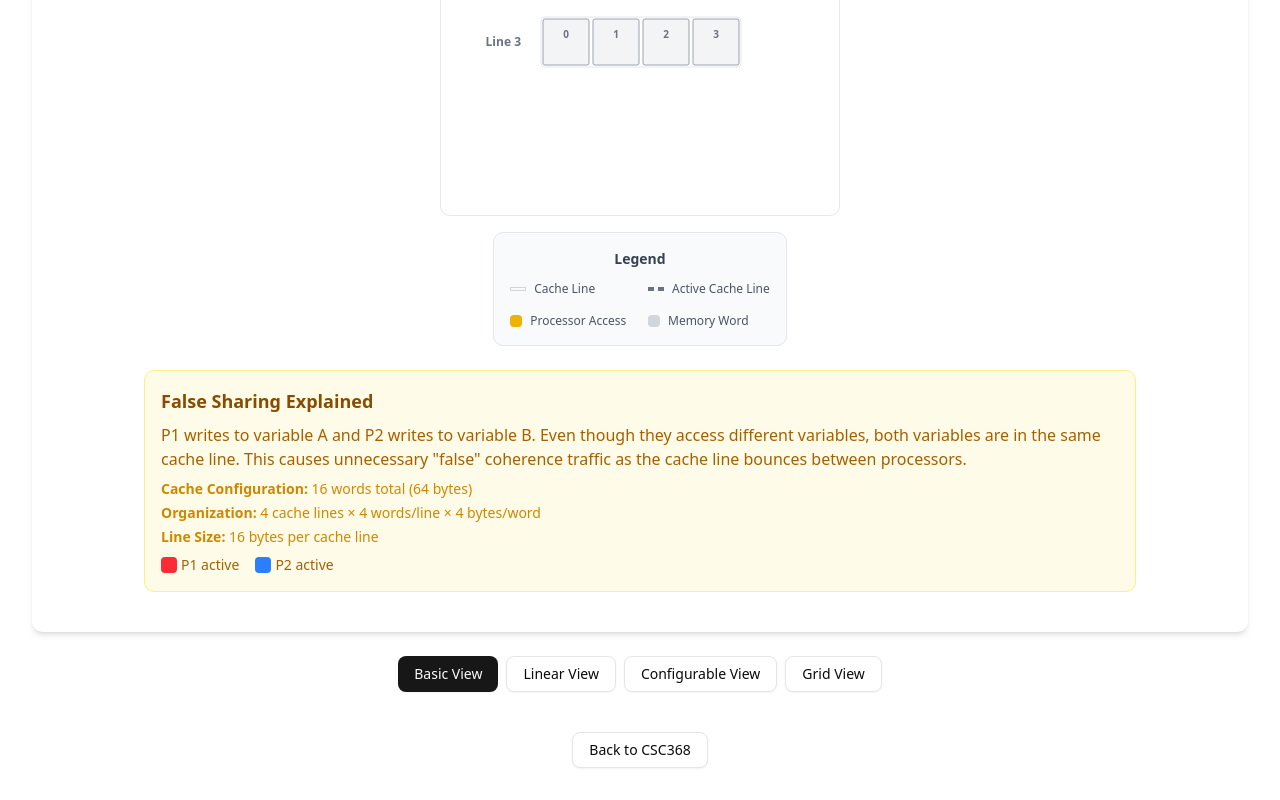
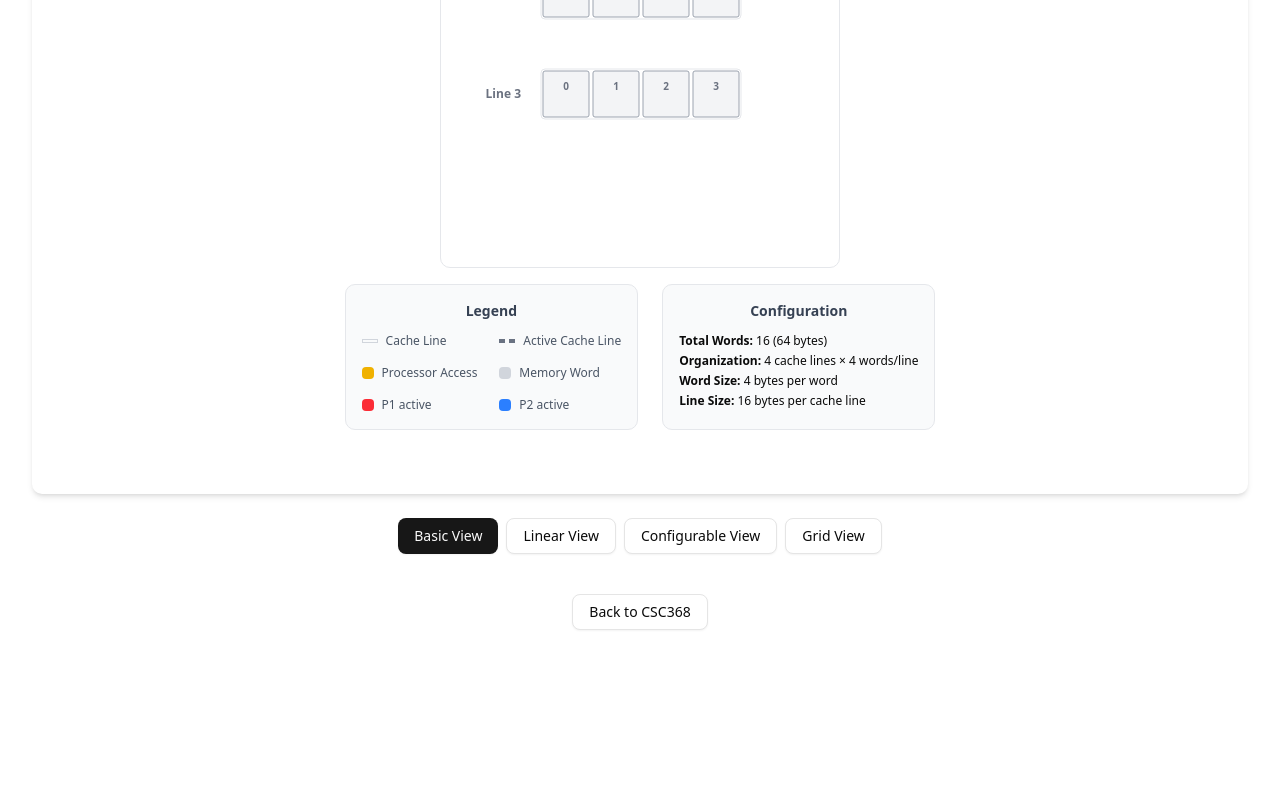
Before and after one commit to Goodr-Interactive/viz-computer-systems, a React (Vite) app: page /csc368/coherence in a window 1280 px wide. Shown: the part 614-1414 px from the top of the page. After the commit the page ends 1276 px from the top, so only its background shows below. Built offline with nearby package versions, Linux system fonts and the light colour scheme.

Commit message:
Move text to the top of the page

```diff
--- a/src/pages/csc368/coherence/components/BasicFalseSharingViz.tsx
+++ b/src/pages/csc368/coherence/components/BasicFalseSharingViz.tsx
@@ -181,7 +181,8 @@ export const BasicFalseSharingViz: React.FC = () => {
     <div id="basic-false-sharing-container" className="mx-auto w-full max-w-5xl p-4">
       <div className="mb-6 text-center">
         <h2 className="mb-2 text-2xl font-bold text-gray-800">{config.title}</h2>
-        <p className="text-gray-600">{config.description}</p>
+        <p className="text-gray-600 mb-3">{config.description}</p>
+        <p className="text-gray-700 text-sm max-w-4xl mx-auto">{config.explanation}</p>
       </div>
 
       {/* Scenario Selection */}
@@ -457,8 +458,9 @@ export const BasicFalseSharingViz: React.FC = () => {
         </svg>
       </div>
 
+      {/* Legend and Configuration */}
+      <div className="mb-6 flex justify-center gap-6">
         {/* Legend */}
-      <div className="mb-6 flex justify-center">
         <div className="rounded-lg border border-gray-200 bg-gray-50 p-4">
           <h4 className="mb-3 text-center text-sm font-semibold text-gray-700">Legend</h4>
           <div className="grid grid-cols-2 gap-4 text-xs">
@@ -484,47 +486,45 @@ export const BasicFalseSharingViz: React.FC = () => {
               <div className="h-3 w-3 rounded bg-gray-300"></div>
               <span className="text-gray-600">Memory Word</span>
             </div>
+            {scenario !== "no-sharing" && (
+              <>
+                <div className="flex items-center gap-2">
+                  <div className="h-3 w-3 rounded bg-red-500"></div>
+                  <span className="text-gray-600">P1 active</span>
                 </div>
+                <div className="flex items-center gap-2">
+                  <div className="h-3 w-3 rounded bg-blue-500"></div>
+                  <span className="text-gray-600">P2 active</span>
+                </div>
+              </>
+            )}
+            {scenario === "no-sharing" && (
+              <div className="flex items-center gap-2 col-span-2">
+                <div className="h-3 w-3 rounded bg-gray-500"></div>
+                <span className="text-gray-600">No coherence traffic</span>
+              </div>
+            )}
           </div>
         </div>
 
-      {/* Explanation */}
-      <div className="mt-6 rounded-lg border border-yellow-200 bg-yellow-50 p-4">
-        <h3 className="mb-2 text-lg font-semibold text-yellow-800">{config.title} Explained</h3>
-        <p className="text-yellow-700">{config.explanation}</p>
-        <div className="mt-2 space-y-1 text-sm text-yellow-600">
+        {/* Configuration Information */}
+        <div className="rounded-lg border border-gray-200 bg-gray-50 p-4">
+          <h4 className="mb-3 text-center text-sm font-semibold text-gray-700">Configuration</h4>
+          <div className="space-y-1 text-xs">
             <div>
-            <strong>Cache Configuration:</strong> {TOTAL_WORDS} words total (
-            {TOTAL_WORDS * BYTES_PER_WORD} bytes)
+              <strong>Total Words:</strong> {TOTAL_WORDS} ({TOTAL_WORDS * BYTES_PER_WORD} bytes)
             </div>
             <div>
-            <strong>Organization:</strong> {TOTAL_LINES} cache lines × {WORDS_PER_LINE} words/line ×{" "}
-            {BYTES_PER_WORD} bytes/word
+              <strong>Organization:</strong> {TOTAL_LINES} cache lines × {WORDS_PER_LINE} words/line
+            </div>
+            <div>
+              <strong>Word Size:</strong> {BYTES_PER_WORD} bytes per word
             </div>
             <div>
               <strong>Line Size:</strong> {WORDS_PER_LINE * BYTES_PER_WORD} bytes per cache line
             </div>
           </div>
-        {scenario !== "no-sharing" && (
-          <div className="mt-2 flex items-center gap-4">
-            <div className="flex items-center gap-1">
-              <div className="h-4 w-4 rounded bg-red-500"></div>
-              <span className="text-sm text-yellow-700">P1 active</span>
         </div>
-            <div className="flex items-center gap-1">
-              <div className="h-4 w-4 rounded bg-blue-500"></div>
-              <span className="text-sm text-yellow-700">P2 active</span>
-            </div>
-          </div>
-        )}
-        {scenario === "no-sharing" && (
-          <div className="mt-2 flex items-center gap-4">
-            <div className="flex items-center gap-1">
-              <div className="h-4 w-4 rounded bg-gray-500"></div>
-              <span className="text-sm text-yellow-700">No coherence traffic</span>
-            </div>
-          </div>
-        )}
       </div>
     </div>
   );
--- a/src/pages/csc368/coherence/components/LinearFalseSharingViz.tsx
+++ b/src/pages/csc368/coherence/components/LinearFalseSharingViz.tsx
@@ -189,7 +189,8 @@ export const LinearFalseSharingViz: React.FC = () => {
     <div id="linear-false-sharing-container" className="mx-auto w-full max-w-5xl p-4">
       <div className="mb-6 text-center">
         <h2 className="mb-2 text-2xl font-bold text-gray-800">{config.title}</h2>
-        <p className="text-gray-600">{config.description}</p>
+        <p className="text-gray-600 mb-3">{config.description}</p>
+        <p className="text-gray-700 text-sm max-w-4xl mx-auto">{config.explanation}</p>
       </div>
 
       {/* Scenario Selection */}
@@ -483,8 +484,9 @@ export const LinearFalseSharingViz: React.FC = () => {
         </svg>
       </div>
 
+      {/* Legend and Configuration */}
+      <div className="mb-6 flex justify-center gap-6">
         {/* Legend */}
-      <div className="mb-6 flex justify-center">
         <div className="rounded-lg border border-gray-200 bg-gray-50 p-4">
           <h4 className="mb-3 text-center text-sm font-semibold text-gray-700">Legend</h4>
           <div className="grid grid-cols-2 gap-4 text-xs">
@@ -510,47 +512,45 @@ export const LinearFalseSharingViz: React.FC = () => {
               <div className="h-3 w-3 rounded bg-gray-300"></div>
               <span className="text-gray-600">Memory Word</span>
             </div>
+            {scenario !== "no-sharing" && (
+              <>
+                <div className="flex items-center gap-2">
+                  <div className="h-3 w-3 rounded bg-red-500"></div>
+                  <span className="text-gray-600">P1 active</span>
                 </div>
+                <div className="flex items-center gap-2">
+                  <div className="h-3 w-3 rounded bg-blue-500"></div>
+                  <span className="text-gray-600">P2 active</span>
+                </div>
+              </>
+            )}
+            {scenario === "no-sharing" && (
+              <div className="flex items-center gap-2 col-span-2">
+                <div className="h-3 w-3 rounded bg-gray-500"></div>
+                <span className="text-gray-600">No coherence traffic</span>
+              </div>
+            )}
           </div>
         </div>
 
-      {/* Explanation */}
-      <div className="mt-6 rounded-lg border border-yellow-200 bg-yellow-50 p-4">
-        <h3 className="mb-2 text-lg font-semibold text-yellow-800">{config.title} Explained</h3>
-        <p className="text-yellow-700">{config.explanation}</p>
-        <div className="mt-2 space-y-1 text-sm text-yellow-600">
+        {/* Configuration Information */}
+        <div className="rounded-lg border border-gray-200 bg-gray-50 p-4">
+          <h4 className="mb-3 text-center text-sm font-semibold text-gray-700">Configuration</h4>
+          <div className="space-y-1 text-xs">
             <div>
-            <strong>Cache Configuration:</strong> {TOTAL_WORDS} words total (
-            {TOTAL_WORDS * BYTES_PER_WORD} bytes)
+              <strong>Total Words:</strong> {TOTAL_WORDS} ({TOTAL_WORDS * BYTES_PER_WORD} bytes)
             </div>
             <div>
-            <strong>Organization:</strong> {TOTAL_LINES} cache lines × {wordsPerLine} words/line ×{" "}
-            {BYTES_PER_WORD} bytes/word
+              <strong>Organization:</strong> {TOTAL_LINES} cache lines × {wordsPerLine} words/line
+            </div>
+            <div>
+              <strong>Word Size:</strong> {BYTES_PER_WORD} bytes per word
             </div>
             <div>
               <strong>Line Size:</strong> {wordsPerLine * BYTES_PER_WORD} bytes per cache line
             </div>
           </div>
-        {scenario !== "no-sharing" && (
-          <div className="mt-2 flex items-center gap-4">
-            <div className="flex items-center gap-1">
-              <div className="h-4 w-4 rounded bg-red-500"></div>
-              <span className="text-sm text-yellow-700">P1 active</span>
         </div>
-            <div className="flex items-center gap-1">
-              <div className="h-4 w-4 rounded bg-blue-500"></div>
-              <span className="text-sm text-yellow-700">P2 active</span>
-            </div>
-          </div>
-        )}
-        {scenario === "no-sharing" && (
-          <div className="mt-2 flex items-center gap-4">
-            <div className="flex items-center gap-1">
-              <div className="h-4 w-4 rounded bg-gray-500"></div>
-              <span className="text-sm text-yellow-700">No coherence traffic</span>
-            </div>
-          </div>
-        )}
       </div>
     </div>
   );
--- a/src/pages/csc368/coherence/components/SimpleFalseSharingViz.tsx
+++ b/src/pages/csc368/coherence/components/SimpleFalseSharingViz.tsx
@@ -179,7 +179,8 @@ export const SimpleFalseSharingViz: React.FC = () => {
     <div id="false-sharing-container" className="mx-auto w-full max-w-4xl p-4">
       <div className="mb-6 text-center">
         <h2 className="mb-2 text-2xl font-bold text-gray-800">{config.title}</h2>
-        <p className="text-gray-600">{config.description}</p>
+        <p className="text-gray-600 mb-3">{config.description}</p>
+        <p className="text-gray-700 text-sm max-w-4xl mx-auto">{config.explanation}</p>
       </div>
 
       {/* Scenario Selection */}
@@ -476,8 +477,9 @@ export const SimpleFalseSharingViz: React.FC = () => {
         </svg>
       </div>
 
-      {/* Legend */}
-      <div className="mb-6 flex justify-center">
+      {/* Legend and Configuration */}
+      <div className="mb-6 flex justify-center gap-6">
+        {/* Legend */}
         <div className="rounded-lg border border-gray-200 bg-gray-50 p-4">
           <h4 className="mb-3 text-center text-sm font-semibold text-gray-700">Legend</h4>
           <div className="grid grid-cols-2 gap-4 text-xs">
@@ -503,34 +505,42 @@ export const SimpleFalseSharingViz: React.FC = () => {
               <div className="h-3 w-3 rounded-full bg-gray-300"></div>
               <span className="text-gray-600">Memory Cell</span>
             </div>
+            {scenario !== "no-sharing" && (
+              <>
+                <div className="flex items-center gap-2">
+                  <div className="h-3 w-3 rounded bg-red-500"></div>
+                  <span className="text-gray-600">P1 active</span>
+                </div>
+                <div className="flex items-center gap-2">
+                  <div className="h-3 w-3 rounded bg-blue-500"></div>
+                  <span className="text-gray-600">P2 active</span>
+                </div>
+              </>
+            )}
+            {scenario === "no-sharing" && (
+              <div className="flex items-center gap-2 col-span-2">
+                <div className="h-3 w-3 rounded bg-gray-500"></div>
+                <span className="text-gray-600">No coherence traffic</span>
+              </div>
+            )}
           </div>
         </div>
-      </div>
 
-      {/* Explanation */}
-      <div className="mt-6 rounded-lg border border-yellow-200 bg-yellow-50 p-4">
-        <h3 className="mb-2 text-lg font-semibold text-yellow-800">{config.title} Explained</h3>
-        <p className="text-yellow-700">{config.explanation}</p>
-        {scenario !== "no-sharing" && (
-          <div className="mt-2 flex items-center gap-4">
-            <div className="flex items-center gap-1">
-              <div className="h-4 w-4 rounded bg-red-500"></div>
-              <span className="text-sm text-yellow-700">P1 active</span>
+        {/* Configuration Information */}
+        <div className="rounded-lg border border-gray-200 bg-gray-50 p-4">
+          <h4 className="mb-3 text-center text-sm font-semibold text-gray-700">Configuration</h4>
+          <div className="space-y-1 text-xs">
+            <div>
+              <strong>Grid Size:</strong> {ROWS} rows × {COLS} columns
             </div>
-            <div className="flex items-center gap-1">
-              <div className="h-4 w-4 rounded bg-blue-500"></div>
-              <span className="text-sm text-yellow-700">P2 active</span>
+            <div>
+              <strong>Cache Line:</strong> {CACHE_LINE_LENGTH} memory cells
+            </div>
+            <div>
+              <strong>Total Cells:</strong> {ROWS * COLS} memory locations
             </div>
           </div>
-        )}
-        {scenario === "no-sharing" && (
-          <div className="mt-2 flex items-center gap-4">
-            <div className="flex items-center gap-1">
-              <div className="h-4 w-4 rounded bg-gray-500"></div>
-              <span className="text-sm text-yellow-700">No coherence traffic</span>
-            </div>
-          </div>
-        )}
+        </div>
       </div>
     </div>
   );
```
Lines whose indentation alone changed are shown as unchanged.
